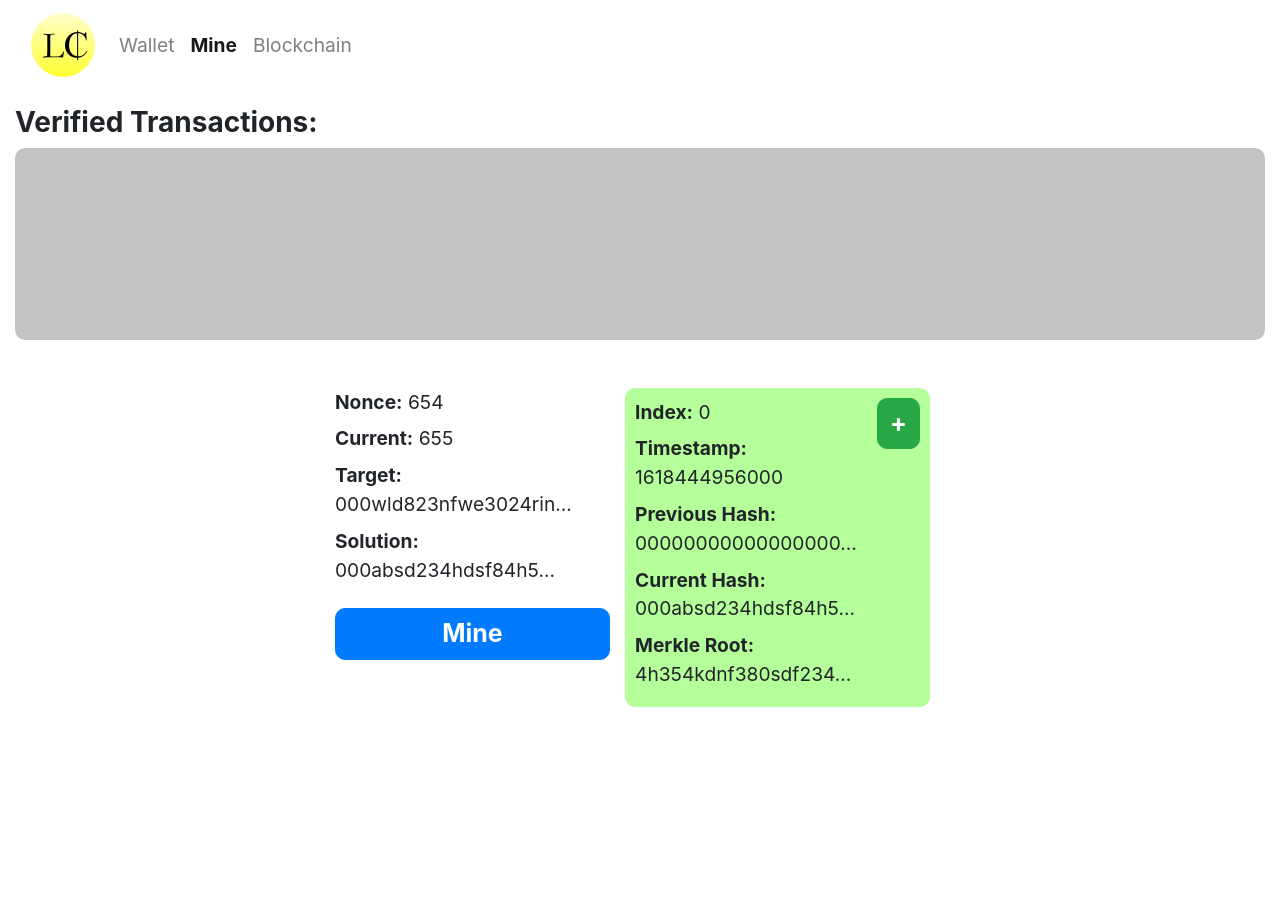
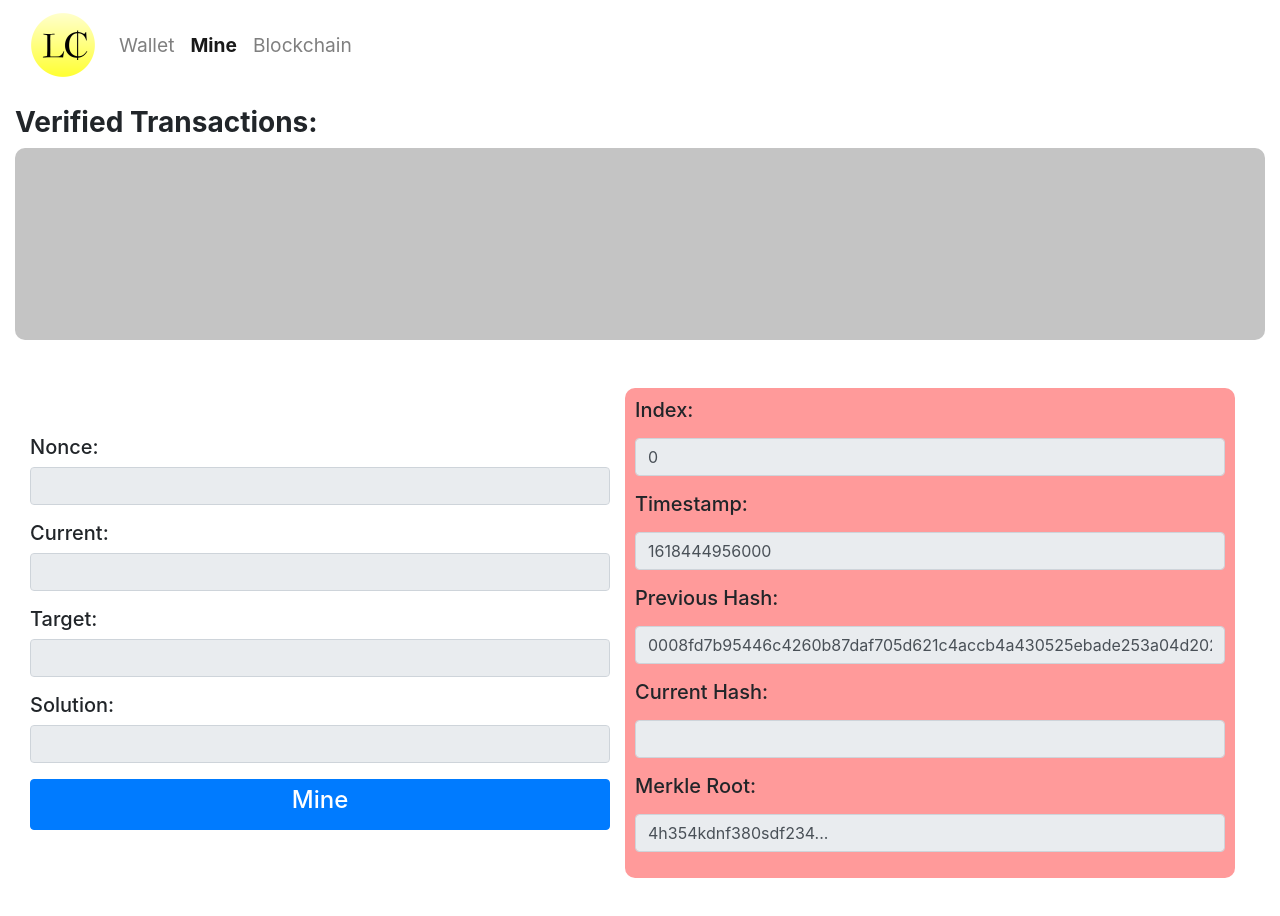
Before and after one commit to lbragile/LibraCoin, a React (Create React App) app: page /LibraCoin/mine in a window 1280 px wide. Shown: the top 916 px of the page. Before the commit the page ends 800 px from the top, so only its background shows below. Built offline with nearby package versions, Linux system fonts and the light colour scheme.

Commit message:
mine button performs mining operation

```diff
--- a/src/components/Chain/chain_class.ts
+++ b/src/components/Chain/chain_class.ts
@@ -63,12 +63,19 @@ export class Chain {
     return Chain.bufferToHex(hashBuffer);
   }
 
-  async mine(nonce: number, leadingZeros: number): Promise<string> {
+  async mine(
+    nonce: number,
+    leadingZeros: number,
+    setNonce: (arg: number) => void,
+    setSolution: (arg: string) => void,
+    speed = 0
+  ): Promise<void> {
     console.log("⚒ mining...");
 
     let candidateSolution = "";
     while (nonce <= Number.MAX_SAFE_INTEGER) {
       candidateSolution = await this.digestMessage(nonce.toString());
+      setSolution(candidateSolution);
 
       const leadingBits = candidateSolution.substr(0, leadingZeros).split("");
       if (leadingBits.every((bit) => bit === "0")) {
@@ -76,10 +83,9 @@ export class Chain {
         break;
       }
 
-      nonce++;
+      setNonce(nonce++);
+      setTimeout(() => undefined, speed); // add some delay
     }
-
-    return candidateSolution;
   }
 
   async verifyTransaction(transaction: Transaction, signature: ArrayBuffer): Promise<boolean> {
@@ -113,17 +119,16 @@ export class Chain {
     // only add a block of transactions to the chain if it was mined successfully and the new hash is <= target
     // eslint-disable-next-line no-constant-condition
     while (true) {
-      const nonce = Math.round(Math.random() * 999999999);
-      const newHash = await this.mine(nonce, numZeros);
-
-      if (newHash <= targetStr) {
-        const newBlock = new Block(this.lastBlock.index + 1, this.lastBlock.currHash, newHash, transactions);
-        this.#chain.push(newBlock);
-        console.log("✨ Added Block To Chain");
-        break;
-      } else {
-        console.log("❌ Failed Mining Below Target");
-      }
+      // const nonce = Math.round(Math.random() * 999999999);
+      // const newHash = await this.mine(nonce, numZeros);
+      // if (newHash <= targetStr) {
+      //   const newBlock = new Block(this.lastBlock.index + 1, this.lastBlock.currHash, newHash, transactions);
+      //   this.#chain.push(newBlock);
+      //   console.log("✨ Added Block To Chain");
+      //   break;
+      // } else {
+      //   console.log("❌ Failed Mining Below Target");
+      // }
     }
   }
 }
--- a/src/components/Mine/Mine.css
+++ b/src/components/Mine/Mine.css
@@ -4,15 +4,13 @@
   border-radius: 10px;
 }
 
-#mined-block > p,
-#statistics > p {
-  margin-bottom: 8px;
-  font-size: larger;
-}
-
 #mine-add-block {
   font-size: 25px;
   border-radius: 10px;
   font-weight: bold;
-  float: right;
+  position: absolute;
+  top: 0;
+  right: 0;
+  padding: 0 12px 3px 12px;
+  margin: 4px 4px 0 0;
 }
--- a/src/components/Mine/MineUI.tsx
+++ b/src/components/Mine/MineUI.tsx
@@ -1,16 +1,11 @@
-import React, { useRef } from "react";
+import React, { useRef, useState } from "react";
 import NavbarUI from "../Navbar/NavbarUI";
 import { IBlock } from "../Block/BlockUI";
 
 import "./Mine.css";
-import { Button } from "react-bootstrap";
+import { Button, Form } from "react-bootstrap";
 import BoxItemLineUI from "../BoxItemLineUI/BoxItemLineUI";
-
-interface IStats {
-  nonce: number;
-  target: string;
-  solution: string;
-}
+import { Chain } from "../Chain/chain_class";
 
 export default function MineUI(): JSX.Element {
   const minedBlock = useRef<IBlock>({
@@ -21,7 +16,37 @@ export default function MineUI(): JSX.Element {
     transactions: [],
   });
 
-  const stats = useRef<IStats>({ nonce: 654, target: "000wld823nfwe3024rin...", solution: "000absd234hdsf84h5..." });
+  const [nonce, setNonce] = useState<number>();
+  const [solution, setSolution] = useState<string>("");
+  const [target, setTarget] = useState<string>("");
+  const [isValid, setIsValid] = useState<boolean>(false);
+  const origNonce = useRef<number>();
+
+  async function createTarget(numZeros: number) {
+    let targetHash = await Chain.instance.digestMessage(Chain.instance.randomHash(20));
+
+    // replace leading bits with zeros
+    const re = new RegExp(`^.{0,${numZeros}}`, "g");
+    const zerosStr = Array(numZeros).fill("0").join("");
+    targetHash = targetHash.replace(re, zerosStr);
+    setTarget(targetHash);
+  }
+
+  async function handleMine() {
+    setIsValid(false);
+    origNonce.current = Math.round(Math.random() * 1e6);
+    const numZeros = Math.round(Math.random()) + 2;
+
+    createTarget(numZeros);
+    await Chain.instance.mine(origNonce.current, numZeros, setNonce, setSolution, 0);
+
+    // update timestamp
+    minedBlock.current.timestamp = Date.now();
+
+    if (solution <= target) {
+      setIsValid(true);
+    }
+  }
 
   return (
     <div className="container-fluid">
@@ -34,47 +59,73 @@ export default function MineUI(): JSX.Element {
         />
       </div>
 
-      <div className="row d-flex justify-content-center my-5 container-fluid">
-        <div className="col-3" id="mine-interactive-area">
+      <div className="row d-flex justify-content-center align-items-center my-5 container-fluid">
+        <div className="col-6" id="mine-interactive-area">
           <div id="statistics">
-            <p>
-              <b>Nonce:</b> {stats.current.nonce}
-            </p>
-            <p>
-              <b>Current:</b> {stats.current.nonce + 1}
-            </p>
-            <p>
-              <b>Target:</b> {stats.current.target}
-            </p>
-            <p>
-              <b>Solution:</b> {stats.current.solution}
-            </p>
+            <Form.Group>
+              <h5>Nonce:</h5>
+              <Form.Control type="number" defaultValue={origNonce.current} disabled={true} />
+            </Form.Group>
+            <Form.Group>
+              <h5>Current:</h5>
+              <Form.Control type="number" defaultValue={nonce} disabled={true} />
+            </Form.Group>
+            <Form.Group>
+              <h5>Target:</h5>
+              <Form.Control type="text" defaultValue={target} disabled={true} />
+            </Form.Group>
+            <Form.Group>
+              <h5>Solution:</h5>
+              <Form.Control
+                type="text"
+                style={isValid ? { color: "green" } : { color: "red" }}
+                defaultValue={solution}
+                disabled={true}
+              />
+            </Form.Group>
           </div>
 
-          <Button variant="primary" className="btn-block d-block mt-3" id="mine-add-block">
-            Mine
+          <Button variant="primary" className="btn-block d-block mt-3" onClick={() => handleMine()}>
+            <h4>Mine</h4>
           </Button>
         </div>
 
-        <div id="mined-block" className="valid-block">
-          <Button variant="success" id="mine-add-block">
-            +
-          </Button>
-          <p>
-            <b>Index:</b> {minedBlock.current.index}
-          </p>
-          <p>
-            <b>Timestamp:</b> {minedBlock.current.timestamp}
-          </p>
-          <p>
-            <b>Previous Hash:</b> {minedBlock.current.prevHash}
-          </p>
-          <p>
-            <b>Current Hash:</b> {minedBlock.current.currHash}
-          </p>
-          <p>
-            <b>Merkle Root:</b> {"4h354kdnf380sdf234..."}
-          </p>
+        <div id="mined-block" className={"col-6 " + (isValid ? "valid-block" : "invalid-block")}>
+          {isValid && (
+            <Button variant="success" id="mine-add-block">
+              +
+            </Button>
+          )}
+          <Form.Group>
+            <Form.Label>
+              <h5>Index:</h5>
+            </Form.Label>{" "}
+            <Form.Control type="number" defaultValue={minedBlock.current.index} disabled={true} />
+          </Form.Group>
+          <Form.Group>
+            <Form.Label>
+              <h5>Timestamp:</h5>
+            </Form.Label>
+            <Form.Control type="number" defaultValue={minedBlock.current.timestamp} disabled={true} />
+          </Form.Group>
+          <Form.Group>
+            <Form.Label>
+              <h5>Previous Hash:</h5>
+            </Form.Label>
+            <Form.Control type="text" defaultValue={Chain.instance.lastBlock.currHash} disabled={true} />
+          </Form.Group>
+          <Form.Group>
+            <Form.Label>
+              <h5>Current Hash:</h5>
+            </Form.Label>
+            <Form.Control type="text" defaultValue={isValid ? solution : ""} disabled={true} />
+          </Form.Group>
+          <Form.Group>
+            <Form.Label>
+              <h5>Merkle Root:</h5>
+            </Form.Label>
+            <Form.Control type="text" defaultValue={"4h354kdnf380sdf234..."} disabled={true} />
+          </Form.Group>
         </div>
       </div>
     </div>
```
